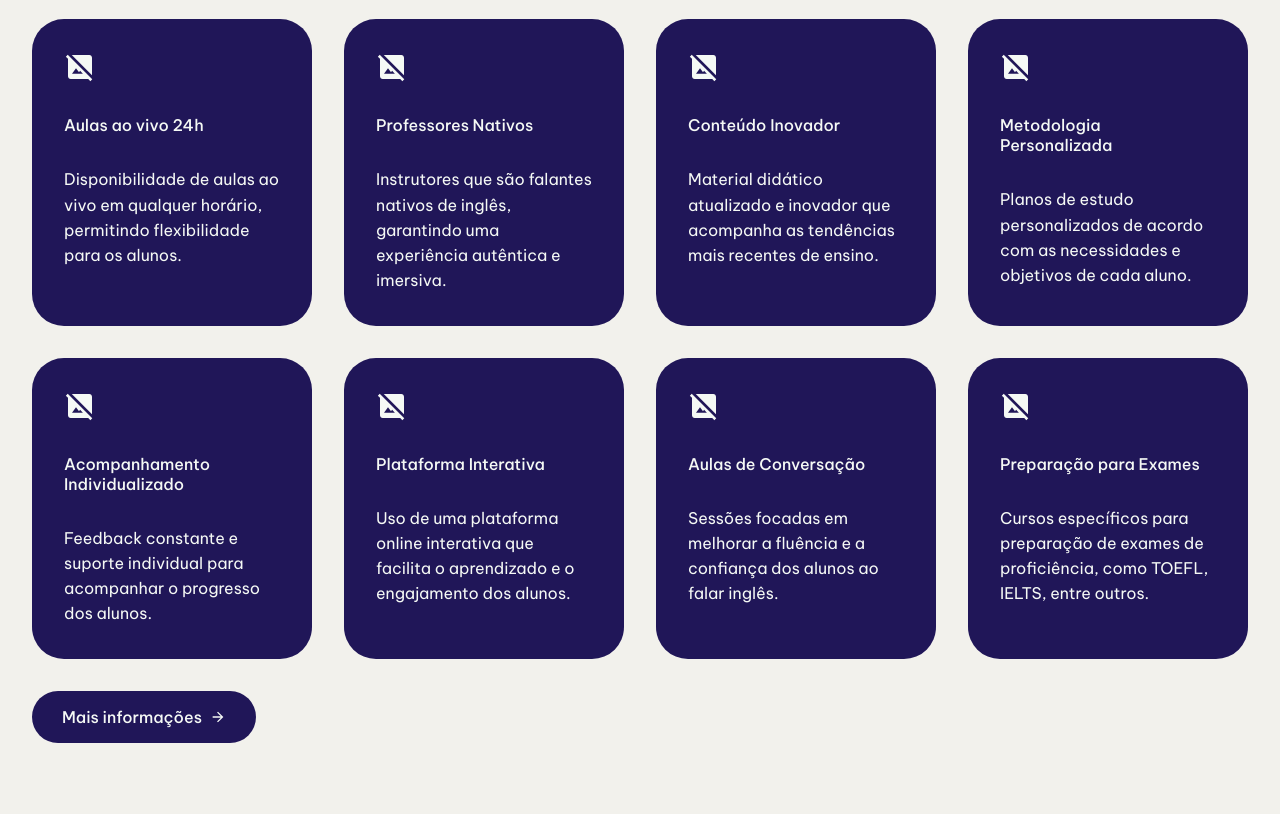
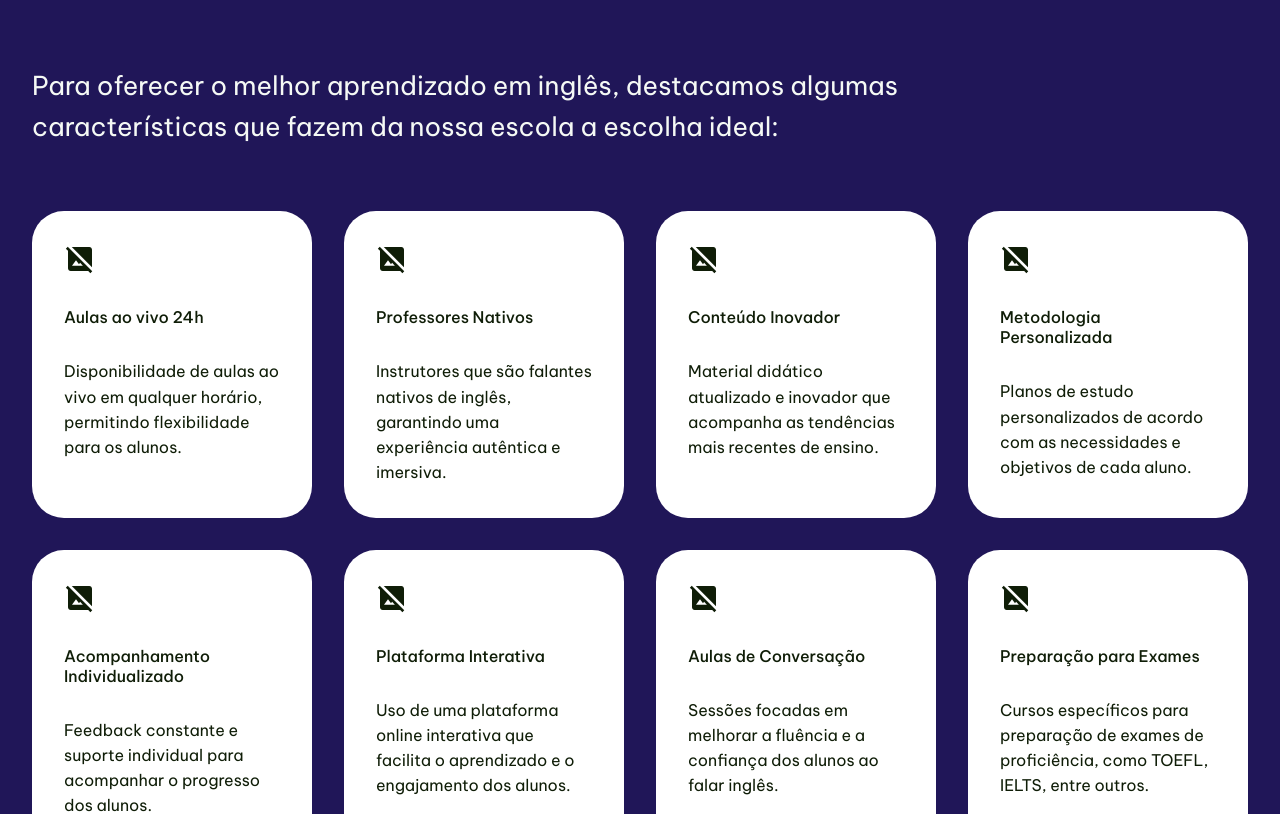
Before and after one commit to SnayderRodrigues/react-study, a React (Vite) app: page / in a window 1280 px wide. Shown: the part 2925-3739 px from the top of the page. Built offline with nearby package versions, Linux system fonts and the light colour scheme.

Commit message:
refactor: homepage expertise section for performance and maintainability. Update expertise section styles

```diff
--- a/src/pages/home/Expertise.jsx
+++ b/src/pages/home/Expertise.jsx
@@ -1,6 +1,57 @@
 import { Link } from "react-router-dom";
 import { IoMdArrowForward } from "react-icons/io";
 import { MdHideImage } from "react-icons/md";
+
+const expertises = [
+  {
+    icon: <MdHideImage />,
+    title: "Aulas ao vivo 24h",
+    description:
+      "Disponibilidade de aulas ao vivo em qualquer horário, permitindo flexibilidade para os alunos.",
+  },
+  {
+    icon: <MdHideImage />,
+    title: "Professores Nativos",
+    description:
+      "Instrutores que são falantes nativos de inglês, garantindo uma experiência autêntica e imersiva.",
+  },
+  {
+    icon: <MdHideImage />,
+    title: "Conteúdo Inovador",
+    description:
+      "Material didático atualizado e inovador que acompanha as tendências mais recentes de ensino.",
+  },
+  {
+    icon: <MdHideImage />,
+    title: "Metodologia Personalizada",
+    description:
+      "Planos de estudo personalizados de acordo com as necessidades e objetivos de cada aluno.",
+  },
+  {
+    icon: <MdHideImage />,
+    title: "Acompanhamento Individualizado",
+    description:
+      "Feedback constante e suporte individual para acompanhar o progresso dos alunos.",
+  },
+  {
+    icon: <MdHideImage />,
+    title: "Plataforma Interativa",
+    description:
+      "Uso de uma plataforma online interativa que facilita o aprendizado e o engajamento dos alunos.",
+  },
+  {
+    icon: <MdHideImage />,
+    title: "Aulas de Conversação",
+    description:
+      "Sessões focadas em melhorar a fluência e a confiança dos alunos ao falar inglês.",
+  },
+  {
+    icon: <MdHideImage />,
+    title: "Preparação para Exames",
+    description:
+      "Cursos específicos para preparação de exames de proficiência, como TOEFL, IELTS, entre outros.",
+  },
+];
 
 const Expertise = () => {
   return (
@@ -12,75 +63,18 @@ const Expertise = () => {
           características que fazem da nossa escola a escolha ideal:
         </p>
         <div className="expertise__cards-wrapper">
-          <div className="expertise__card">
-            <MdHideImage />
-            <span>Aulas ao vivo 24h</span>
-            <p>
-              Disponibilidade de aulas ao vivo em qualquer horário, permitindo
-              flexibilidade para os alunos.
-            </p>
-          </div>
-          <div className="expertise__card">
-            <MdHideImage />
-            <span>Professores Nativos</span>
-            <p>
-              Instrutores que são falantes nativos de inglês, garantindo uma
-              experiência autêntica e imersiva.
-            </p>
-          </div>
-          <div className="expertise__card">
-            <MdHideImage />
-            <span>Conteúdo Inovador</span>
-            <p>
-              Material didático atualizado e inovador que acompanha as
-              tendências mais recentes de ensino.
-            </p>
-          </div>
-          <div className="expertise__card">
-            <MdHideImage />
-            <span>Metodologia Personalizada</span>
-            <p>
-              Planos de estudo personalizados de acordo com as necessidades e
-              objetivos de cada aluno.
-            </p>
-          </div>
-          <div className="expertise__card">
-            <MdHideImage />
-            <span>Acompanhamento Individualizado</span>
-            <p>
-              Feedback constante e suporte individual para acompanhar o
-              progresso dos alunos.
-            </p>
-          </div>
-          <div className="expertise__card">
-            <MdHideImage />
-            <span>Plataforma Interativa</span>
-            <p>
-              Uso de uma plataforma online interativa que facilita o aprendizado
-              e o engajamento dos alunos.
-            </p>
-          </div>
-          <div className="expertise__card">
-            <MdHideImage />
-            <span>Aulas de Conversação</span>
-            <p>
-              Sessões focadas em melhorar a fluência e a confiança dos alunos ao
-              falar inglês.
-            </p>
-          </div>
-          <div className="expertise__card">
-            <MdHideImage />
-            <span>Preparação para Exames</span>
-            <p>
-              Cursos específicos para preparação de exames de proficiência, como
-              TOEFL, IELTS, entre outros.
-            </p>
-          </div>
-          <Link to="about" className="button link">
-            Mais informações
-            <IoMdArrowForward />
-          </Link>
+          {expertises.map((expertise, index) => (
+            <div key={index} className="expertise__card">
+              {expertise.icon}
+              <span>{expertise.title}</span>
+              <p>{expertise.description}</p>
+            </div>
+          ))}
         </div>
+        <Link to="about" className="button link">
+          Mais informações
+          <IoMdArrowForward />
+        </Link>
       </div>
     </section>
   );
--- a/src/styles/pages/home/_about.scss
+++ b/src/styles/pages/home/_about.scss
@@ -2,7 +2,7 @@
 
 .about {
   background-color: var(--bg-color);
-  padding: 0;
+  padding: 0 0 12rem;
 
   &__image-wrapper {
     margin-bottom: 12rem;
--- a/src/styles/pages/home/_expertise.scss
+++ b/src/styles/pages/home/_expertise.scss
@@ -1,8 +1,9 @@
 @use "../../../styles/util/" as u;
 
 .expertise {
-  background-color: var(--bg-color);
-  padding: var(--section-pd);
+  color: var(--text-color-2);
+  background-color: var(--dark-blue);
+  padding: 12rem 0;
 
   &__wrapper {
     display: flex;
@@ -18,26 +19,30 @@
     & > p:last-of-type {
       margin-bottom: 4rem;
     }
+    & > div {
+      margin-bottom: 4rem;
+    }
+    a {
+      color: var(--text-color);
+      background-color: var(--white);
+    }
   }
   &__cards-wrapper {
     display: grid;
     justify-content: space-between;
     grid-template-columns: repeat(4, minmax(auto, 1fr));
     gap: 2rem;
+
   }
   &__card {
     display: flex;
     flex-direction: column;
-    color: var(--text-color-2);
-    background-color: var(--dark-blue);
+    color: var(--text-color);
+    background-color: var(--white);
     padding: 2rem;
     border-radius: 2rem;
     transition: background-color 300ms linear;
     cursor: default;
-
-    &:hover {
-      background-color: var(--accent-color);
-    }
 
     svg {
       width: 2rem;
```
